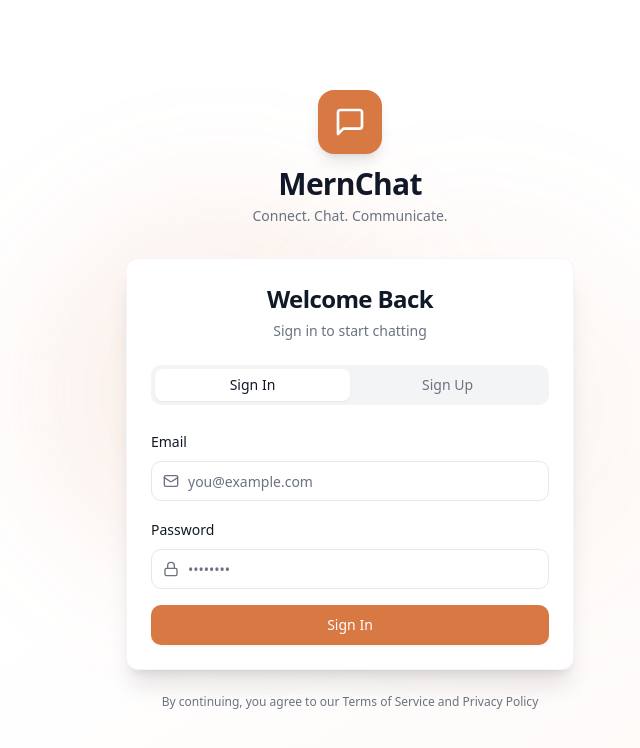
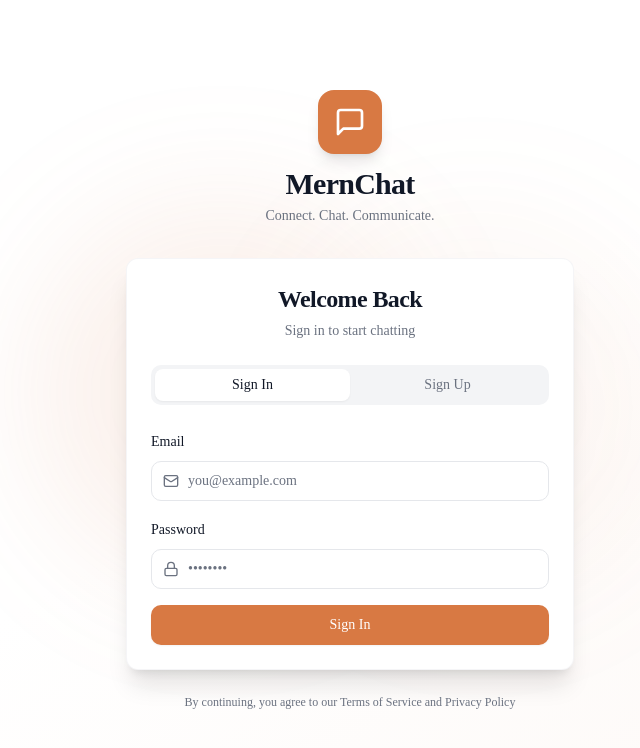
Before and after one commit to m-usama27/chat-app, a React (Vite) app in the folder client/: page / in a window 1280 px wide. Shown: the top 748 px of the page, without its empty margins (290-930 px from the left). Built offline with nearby package versions, Linux system fonts and the light colour scheme; no server answers.

Commit message:
Changed the font to fontFamily: {         sans: ["var(--font-sans)"],         serif: ["var(--font-serif)"],         mono: ["var(--font-mono)"],       },

```diff
--- a/client/tailwind.config.js
+++ b/client/tailwind.config.js
@@ -1,10 +1,7 @@
 /** @type {import('tailwindcss').Config} */
 export default {
   darkMode: ["class"],
-  content: [
-    "./index.html",
-    "./src/**/*.{js,ts,jsx,tsx}",
-  ],
+  content: ["./index.html", "./src/**/*.{js,ts,jsx,tsx}"],
   theme: {
     container: {
       center: true,
@@ -54,6 +51,11 @@ export default {
         md: "calc(var(--radius) - 2px)",
         sm: "calc(var(--radius) - 4px)",
       },
+      fontFamily: {
+        sans: ["var(--font-sans)"],
+        serif: ["var(--font-serif)"],
+        mono: ["var(--font-mono)"],
+      },
       keyframes: {
         "accordion-down": {
           from: { height: "0" },
```
